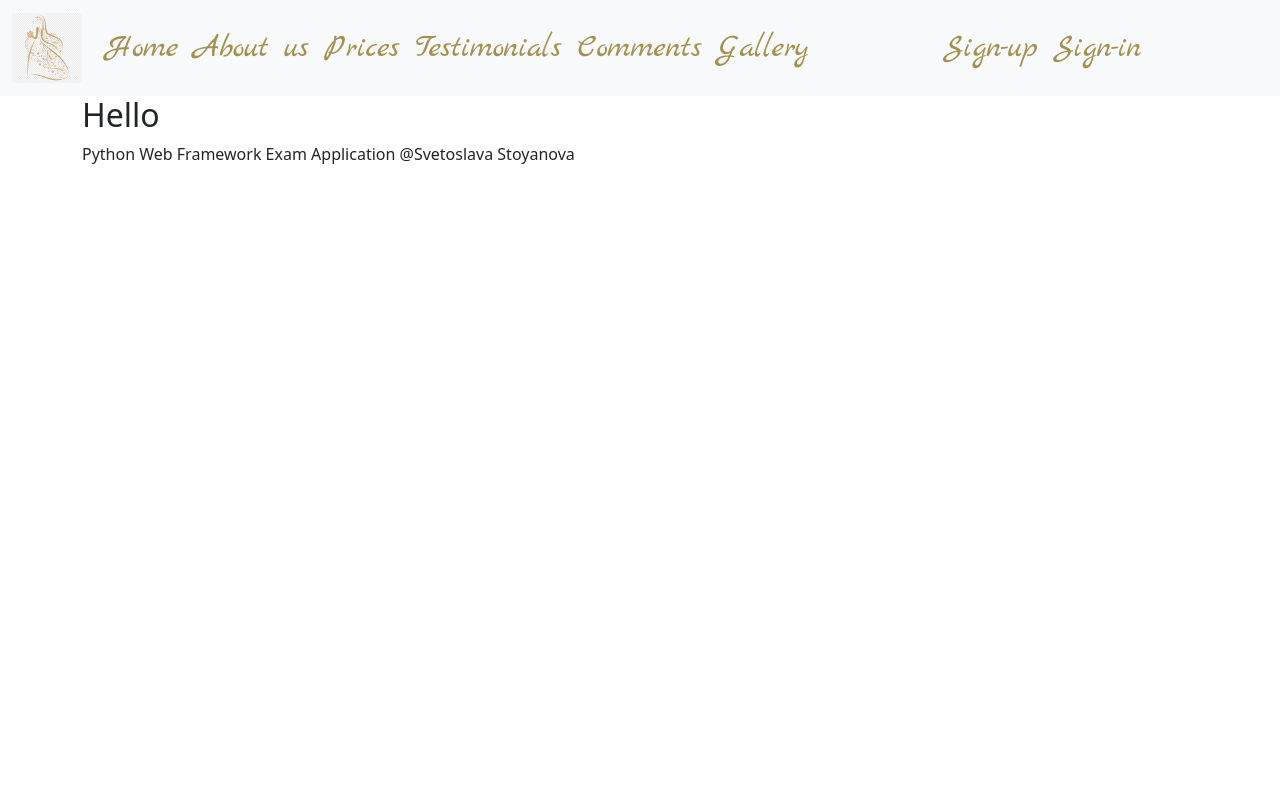
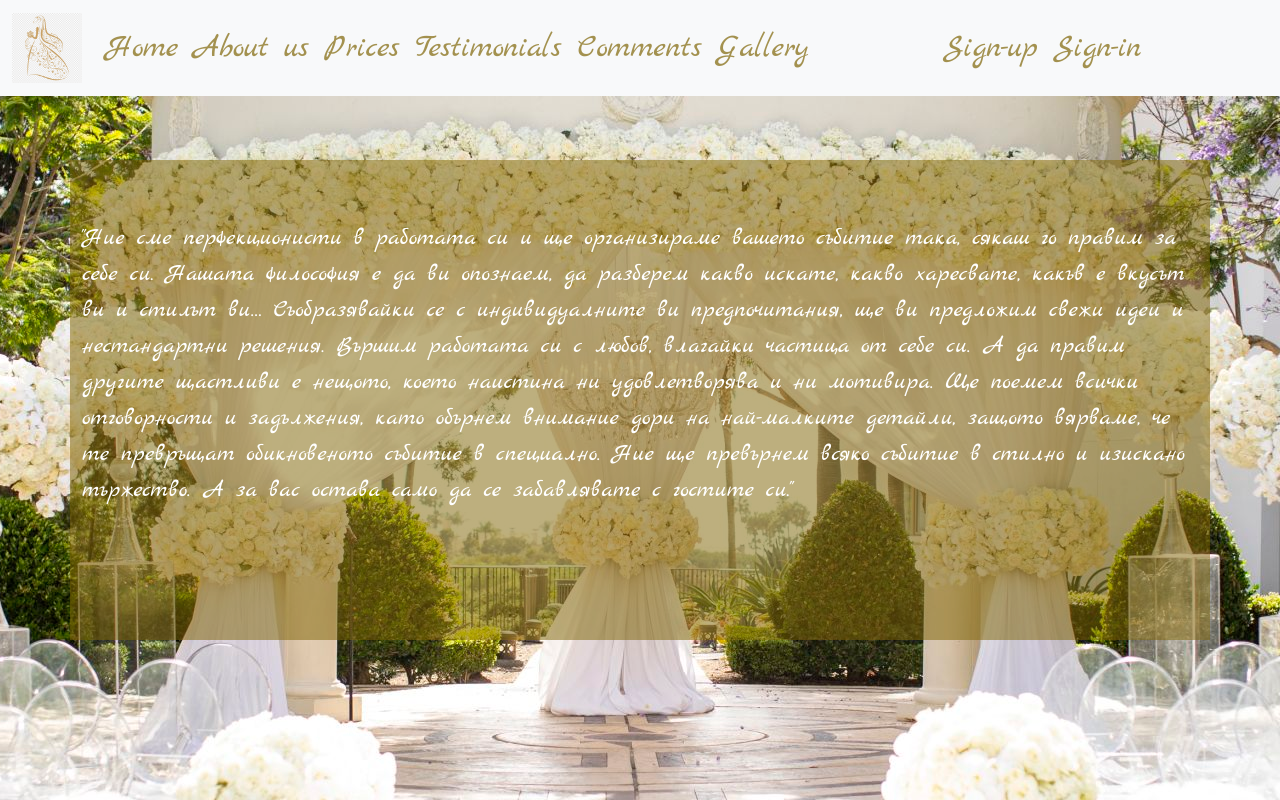
Before and after one commit to svetoslavastoyanova/wedding_agency_app, a Django app: page /about/ in a window 1280 px wide. Run offline with Django 3.2, Linux system fonts and the light colour scheme; some web fonts are replaced.

Commit message:
added about page and added a css connected to it

```diff
--- /dev/null
+++ b/static/css/about.css
@@ -0,0 +1,23 @@
+body{
+    margin: 0;
+    padding: 0;
+    background-position: bottom;
+}
+
+.container{
+    height: 60vh;
+    width: 100%;
+    background: rgba(127, 101, 5, 0.30);
+    position: absolute;
+    top: 50%;
+    left: 50%;
+    transform: translate(-50%,-50%);
+}
+
+.container p{
+    color: #ffffff;
+    margin-top: 60px;
+    font-size: x-large;
+    font-family: "Marck Script";
+
+}
--- a/templates/about-us.html
+++ b/templates/about-us.html
@@ -1,10 +1,24 @@
 {% extends 'shared/base.html' %}
 {% block content %}
 {% load static %}
-    <link rel="stylesheet" href="{% static 'css/style.css' %}"/>
-    <h2>Hello</h2>
+{% block extrahead %}
+    <link rel="stylesheet" href="{% static "css/about.css" %}">
+{% endblock %}
 
-    <footer>
-        <div>Python Web Framework Exam Application @Svetoslava Stoyanova</div>
-    </footer>
+<link rel="stylesheet" href="{% static 'css/style.css' %}"/>
+    <style>
+        body {
+            background-image: url("{% static 'images/aboutus.jpg' %}");
+        }
+    </style>
+
+    <div class="container">
+    <p>
+        "Ние сме перфекционисти в работата си и ще организираме вашето събитие така, сякаш го правим за себе си. Нашата философия е да ви опознаем, да разберем какво искате, какво харесвате, какъв е вкусът ви и стилът ви… Съобразявайки се с индивидуалните ви предпочитания, ще ви предложим свежи идеи и нестандартни решения. Вършим работата си с любов, влагайки частица от себе си.  А да правим другите щастливи е нещото, което наистина ни удовлетворява и ни мотивира.
+        Ще поемем всички отговорности и задължения, като обърнем внимание дори на най-малките детайли, защото вярваме, че те превръщат обикновеното събитие в специално. Ние ще превърнем всяко събитие в стилно и изискано тържество. А за вас остава само да се забавлявате с гостите си."
+    </p>
+
+    </div>
+
+
 {% endblock %}
--- a/templates/shared/base.html
+++ b/templates/shared/base.html
@@ -87,4 +87,5 @@
 
 
 </body>
+
 </html>
```
Also changed, not shown: media/testimonials/istockphoto-619740632-612x612_TEud0gx.jpg (deleted), static/css/style.css (line endings or trailing spaces), static/images/aboutus.jpg (added).
